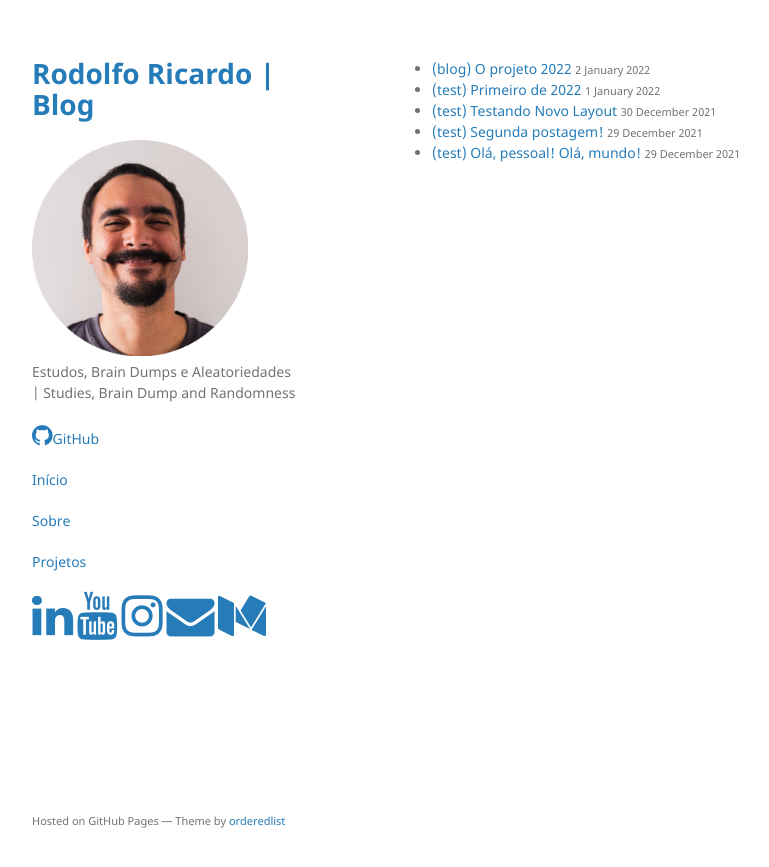
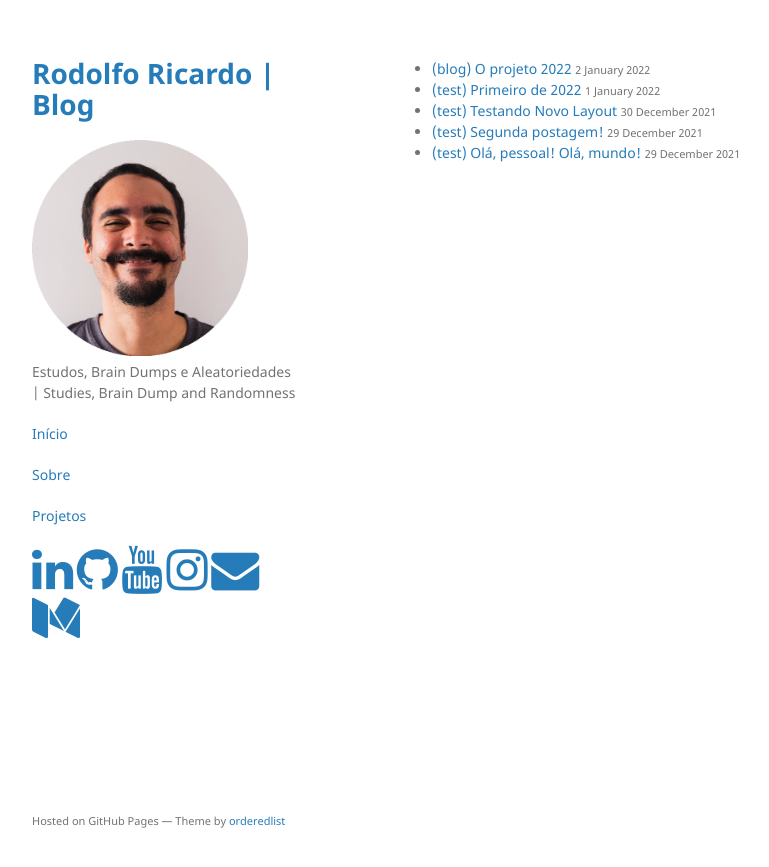
Before and after one commit to rodolforicardotech/rodolforicardotech.github.io, a Jekyll site: the page built from index.md, in a window 1280 px wide. Shown: the top 867 px of the page, without its empty margins (178-947 px from the left). Built offline with Jekyll 4.4.1, drawn with Linux system fonts in a browser that asks for light colours; our own code applies the rules of GitHub Pages for plain Markdown files.

Commit message:
adicionando o ícone do github
e removendo o link com isso na sidebar

```diff
--- a/_layouts/default.html
+++ b/_layouts/default.html
@@ -30,11 +30,11 @@
 
 
 
-        {% if site.github.is_user_page %}
+        <!--{% if site.github.is_user_page %}
 
         <p class="view"><a href="{{ site.github.owner_url }}">
         <i style="font-size:24px" class="fa">&#xf09b;</i>GitHub</a></p>
-        {% endif %}
+        {% endif %}-->
 
 
         <p class="view"><a href="http://rodolforicardotech.github.io/index">Início</a></p>
@@ -44,6 +44,7 @@
         <p class="view"><a href="">Projetos</a></p>
 
         <a style="font-size:48px" href="https://www.linkedin.com/in/rodolforicardotech/" class="fa fa-linkedin"></a>
+        <a style="font-size:48px" href="https://github.com/rodolforicardotech/" class="fa fa-github"></a>
         <a style="font-size:48px" href="https://www.youtube.com/channel/UCor8UQO0WwRDVheubXZptZg/videos" class="fa fa-youtube"></a>
         <a style="font-size:48px" href="http://instagram.com/rodolforicardotech" class="fa fa-instagram"></a>
         <a style="font-size:48px" href="mailto:rodolforicardotech@gmail.com" class="fa fa-envelope"></a>
```
